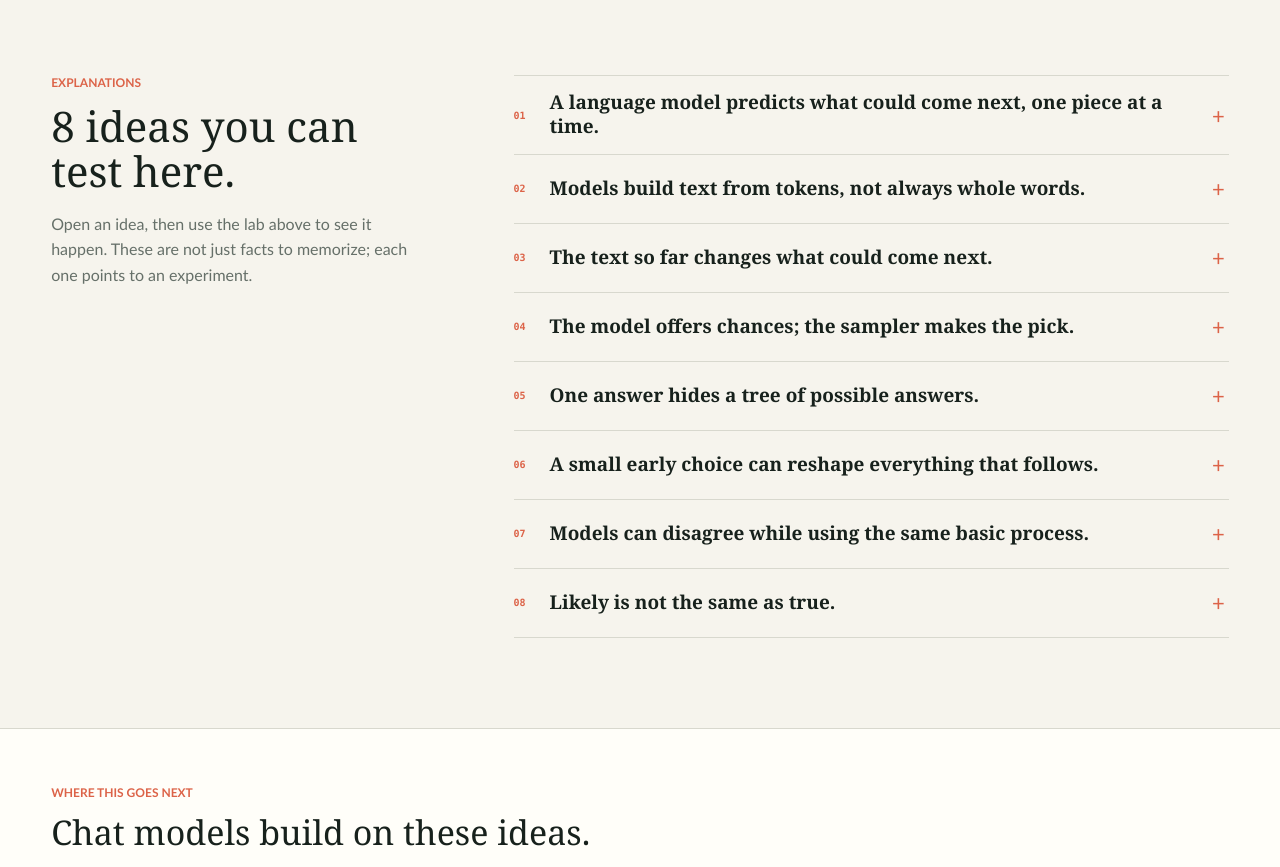
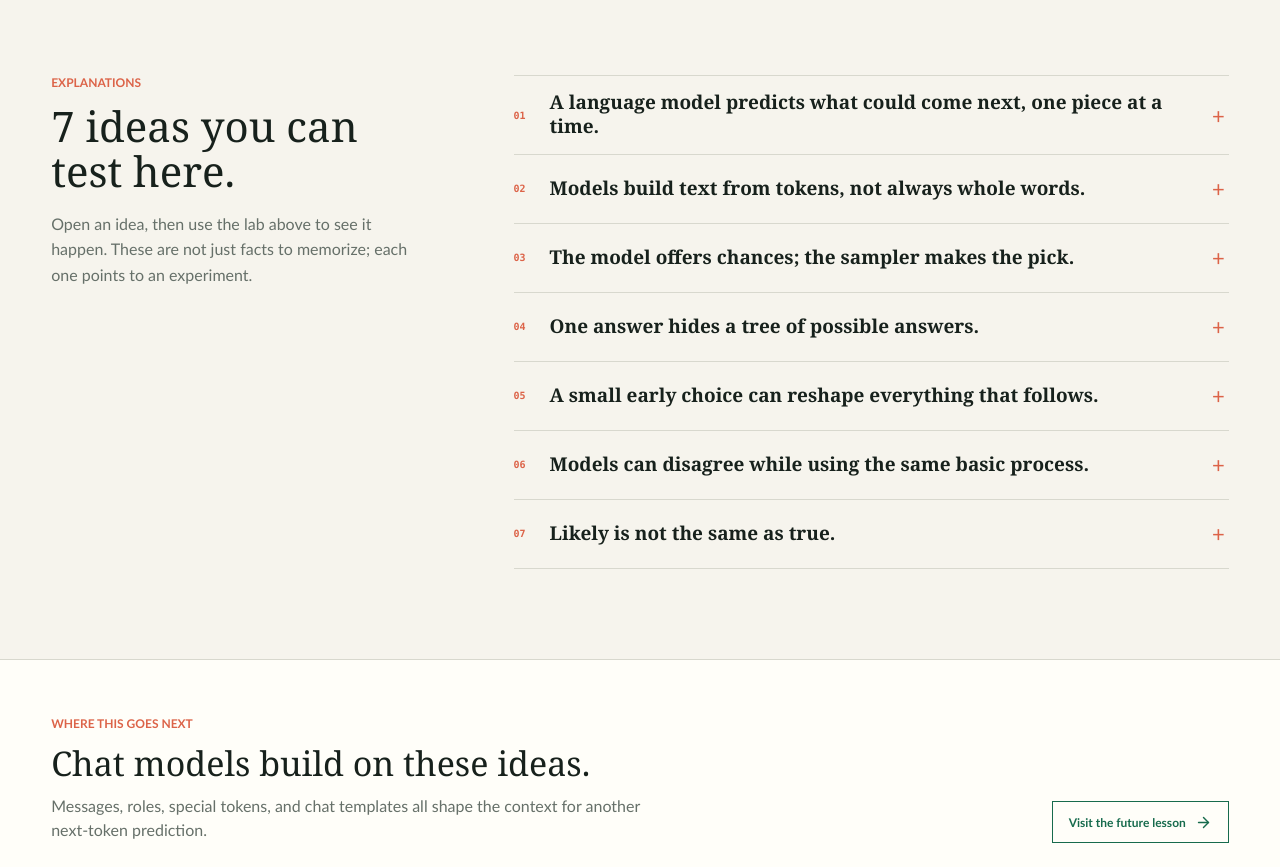
Before and after one commit to HanClinto/StatisticalNatureOfLLMs, a React (Vite) app: page / in a window 1280 px wide. Shown: the part 1181-2048 px from the top of the page. Built offline with nearby package versions, Linux system fonts and the light colour scheme.

Commit message:
Consolidate overlapping context lessons

```diff
--- a/src/lessons.ts
+++ b/src/lessons.ts
@@ -72,13 +72,6 @@ export const LESSONS: Lesson[] = [
     explanation: 'A token is one piece the model can predict. It may be a whole word, part of a word, punctuation, or a space joined to what follows.',
     experiment: 'Look at how this model builds the single word scared from two separate tokens.',
     demo: { prompt: BEAR_PROMPT, target: 'tokens', title: 'One word, two model pieces', callout: 'We read “scared” as one word. This model produced it as two tokens: “ sc” and “ared.” Tokens are the pieces the model actually predicts.', steps: 0, paths: [BEAR_PATHS[0]], focusBranch: 0, focusToken: 1, seed: 42, temperature: 0.8 },
-  },
-  {
-    id: 'odds-follow-context',
-    thesis: 'The text so far changes what could come next.',
-    explanation: 'Every selected token becomes part of the model’s context. After scared, excited, or happy, the model sees a different story and calculates a different set of chances.',
-    experiment: 'Select each emotion’s branch and compare the next-token probability bars.',
-    demo: { prompt: BEAR_PROMPT, target: 'tree', title: 'One changed word, three new contexts', callout: 'Select each branch and compare its bars. “And” stays likely, but its percentage and the other choices change because the model is reading a different emotion.', steps: 0, paths: BEAR_PATHS.map((path) => ({ ...path, steps: 1 })), focusBranch: 0, focusToken: 2, seed: 42, temperature: 0.8 },
   },
   {
     id: 'sampler',
```
Also changed, not shown: 1 other file (tests, documents, lock files or other folders).
